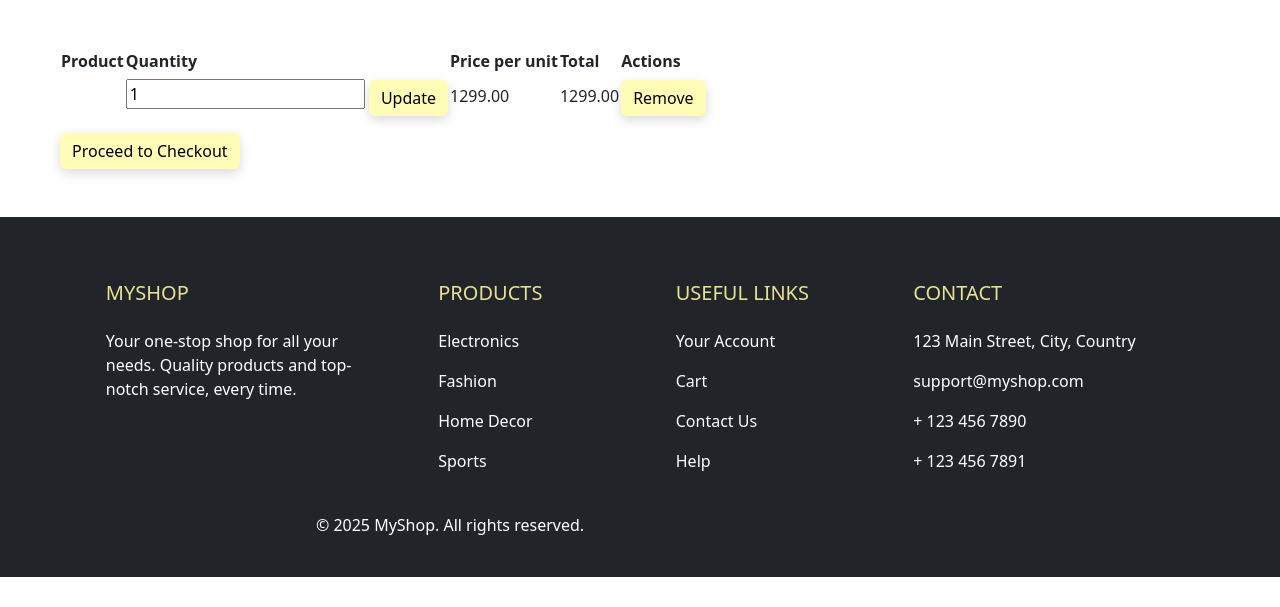
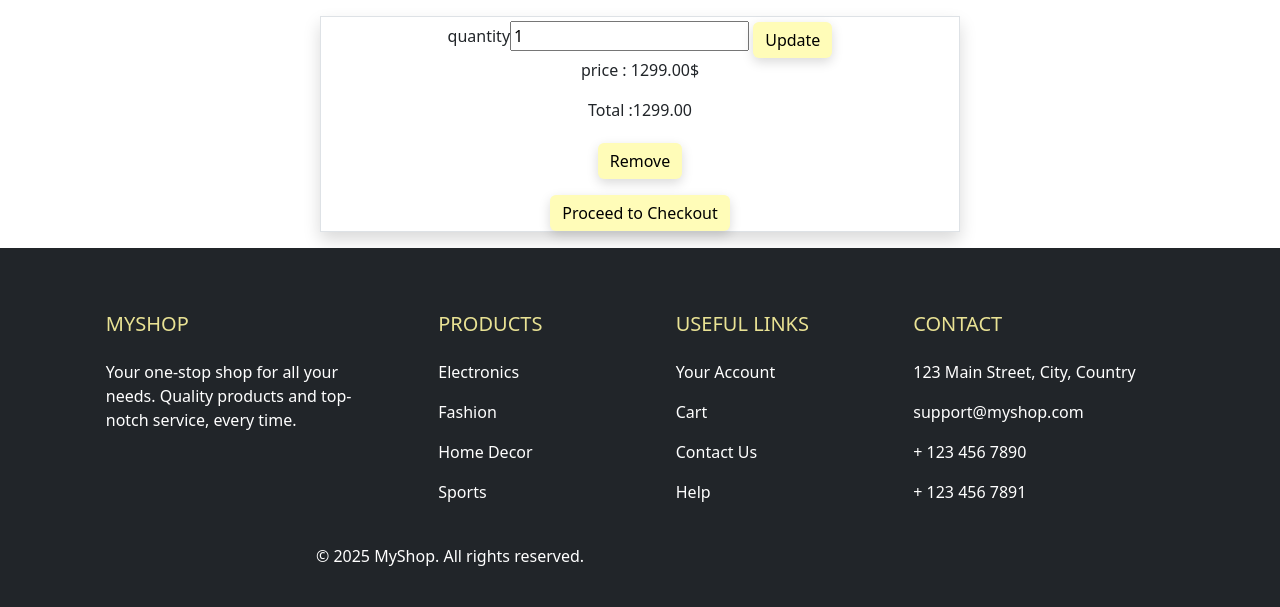
Before and after one commit to RadiAbdelaziz/Django-Fullstack-Eccomerce, a Django app: page /cart/ in a window 1280 px wide. Shown: the part 56-663 px from the top of the page. Run offline with Django 5.2, Linux system fonts and the light colour scheme; data comes from the database, SQL or seed files in the repository; both versions use the stored data as it was after the commit.

Commit message:
response

```diff
--- a/templates/eccomerce/cart_item.html
+++ b/templates/eccomerce/cart_item.html
@@ -3,41 +3,28 @@
 
 {% block content%}
 
+
 {% if cart and cart.items.all %}
-    <div class="container  m-5" >
-        <table>
-            <thead>
-                <tr>
-                    <th>Product</th>
-                    <th>Quantity</th>
-                    <th>Price per unit</th>
-                    <th>Total</th>
-                    <th>Actions</th>
-                </tr>
-            </thead>
-            <tbody>
+<div class="container text-center my-3 mx-auto border shadow w-50">
+    <div class="box">
+
          {% for item in cart.items.all %}
-                <tr>
-                    <td>{{ item.product.name }}</td>
-                    <td>
          <form method="POST" action="{% url 'update_cart' item.id %}">
             {% csrf_token %}
-                            <input type="number" name="quantity" value="{{ item.quantity }}" min="1" />
+            quantity<input type="number" name="quantity" value="{{ item.quantity }}" min="1" />
             <button type="submit" class="btn btn-primary">Update</button>
         </form>
-                    </td>
-                    <td>{{ item.product.price }}</td>
-                    <td>{{ item.get_total_price }}</td>
-                    <td>
+
+    </div>
+    <div class="box">
+        <p>price : {{ item.product.price }}$</p>
+        <p>Total :{{ item.get_total_price }}</p>
         <form method="POST" action="{% url 'remove_from_cart' item.id %}">
             {% csrf_token %}
             <button class="btn btn-primary" type="submit">Remove</button>
         </form>
-                    </td>
-                </tr>
+    </div>
         {% endfor %}
-            </tbody>
-        </table>
         <a href="{% url 'checkout' %}" class="btn btn-primary mt-3">Proceed to Checkout</a>
         {% else %}
     <div class="container text-center ">
@@ -48,5 +35,4 @@
     </div>
     {% endif %}
 </div>
-</body>
 {% endblock %}
```
Also changed, not shown: db.sqlite3. Lines whose indentation alone changed are shown as unchanged.
